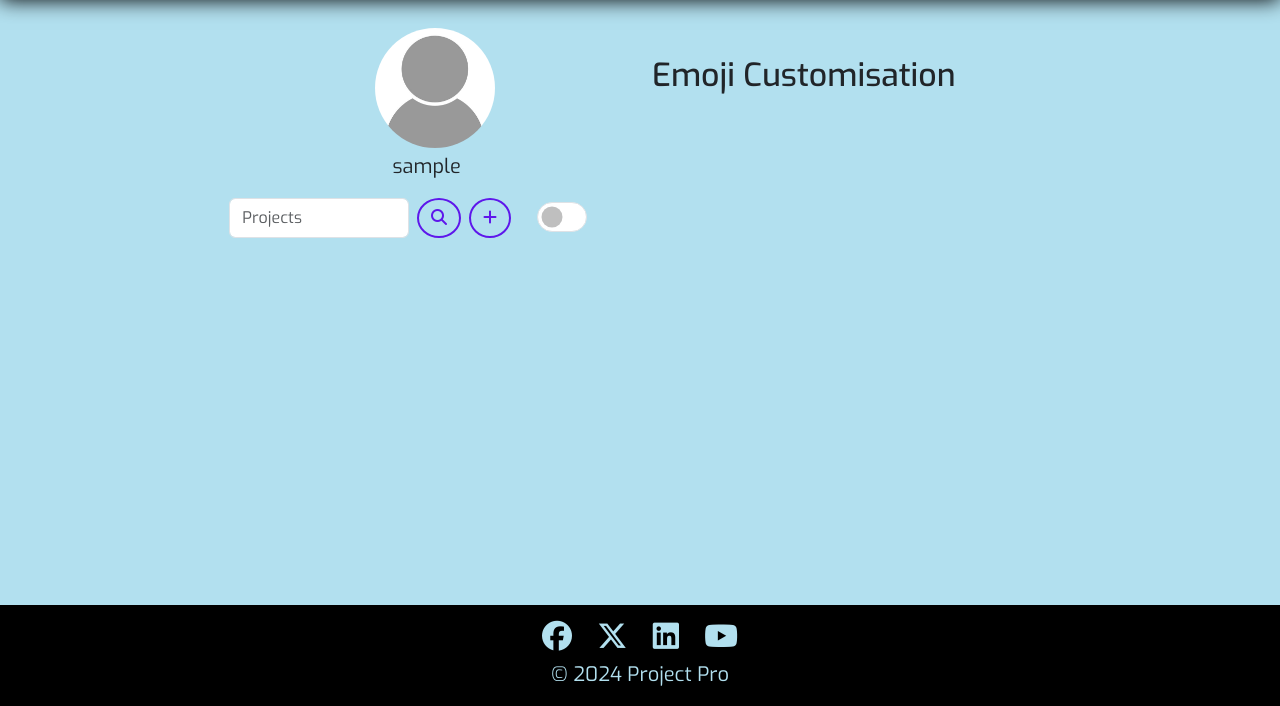
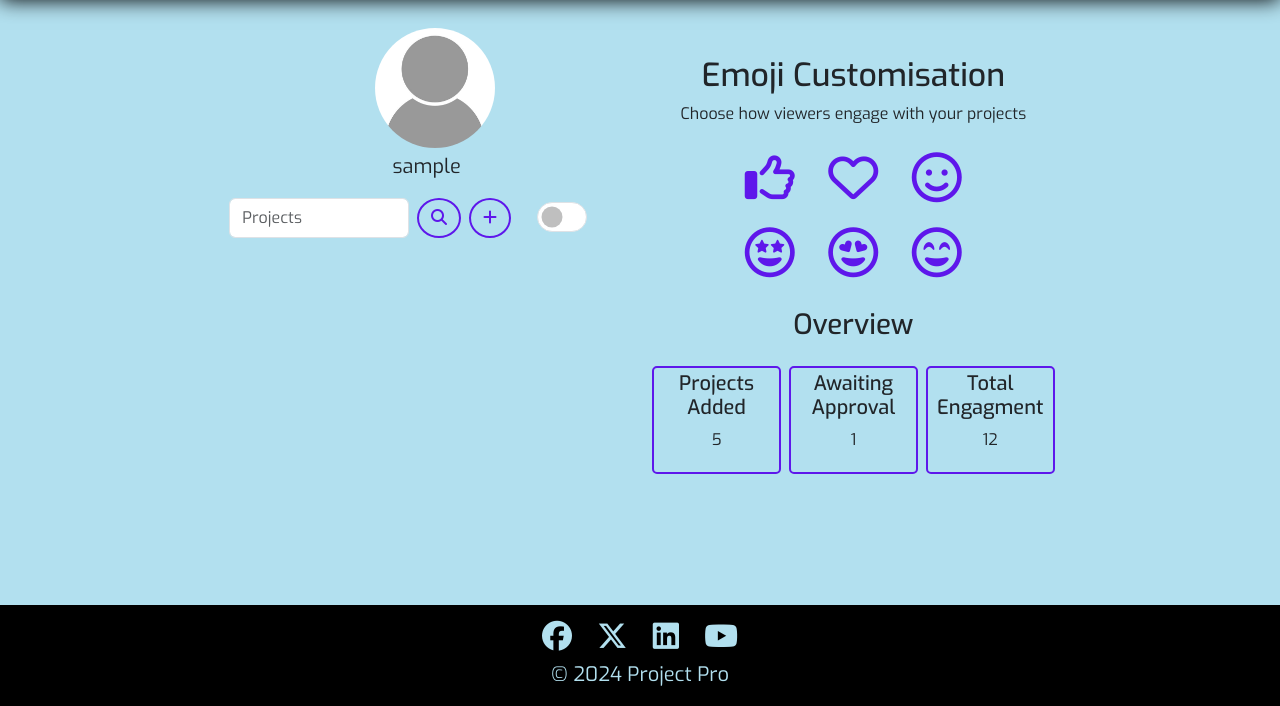
Before and after one commit to Spencily/Project-Pros, a Django app: page /dashboard/ in a window 1280 px wide. Shown: the part 94-800 px from the top of the page. Run offline with Django 5.2, Linux system fonts and the light colour scheme; the visitor is signed in with stand-in values (Sample User, id 1); some libraries are stand-ins or nearby versions.

Commit message:
Add emojis and overview sections to dashboard template

```diff
--- a/project/templates/project/dashboard.html
+++ b/project/templates/project/dashboard.html
@@ -35,12 +35,45 @@
                     </div>
                 </div>
             </div>
+            <div class="row ms-1" id="project-list"></div>
         </div>
         <div class="col-sm-6 col-md-5 col-lg-4">
             <div class="row mt-5">
-                <div class="col">
+                <div class="col text-center">
                     <h2>Emoji Customisation</h2>
+                    <p>Choose how viewers engage with your projects</p>
+                    <div class="col" id="emojis-container">
+                        <i class="fa-regular fa-thumbs-up"></i>
+                        <i class="fa-regular fa-heart"></i>
+                        <i class="fa-regular fa-face-smile"></i>
+                        <br>
+                        <i class="fa-regular fa-face-grin-stars"></i>
+                        <i class="fa-regular fa-face-grin-hearts"></i>
+                        <i class="fa-regular fa-face-grin-beam"></i>
+                    </div>
                 </div>
+            </div>
+            <div class="row text-center gx-2 mt-3 mb-5">
+                <h3>Overview</h3>
+                <div class="col mt-3">
+                    <div class="overview-box p-1">
+                        <h5>Projects Added</h5>
+                        <p>5</p>
+                    </div>
+                </div>
+                <div class="col mt-3">
+                    <div class="overview-box p-1">
+                        <h5>Awaiting Approval</h5>
+                        <p>1</p>
+                    </div>
+                </div>
+                <div class="col mt-3">
+                    <div class="overview-box p-1">
+                        <h5>Total Engagment</h5>
+                        <p>12</p>
+                    </div>
+                </div>
+                <!-- <div class="col"> Added</div> -->
             </div>
         </div>
     </div>
--- a/static/css/style.css
+++ b/static/css/style.css
@@ -129,7 +129,31 @@ body {
     border-color: #5e17eb;
 }
 
+#emojis-container {
+    font-size: 50px;
+    color: #5e17eb;
+}
+
+#emojis-container i{
+    padding: 10px;
+}
+
+#emojis-container i:hover{
+    color: whitesmoke;
+    background-color: #5e17eb;
+    border-radius:50%;
+}
+
+.overview-box {
+    border: 2px solid #5e17eb;
+    border-radius: 5px;
+}
+
 /* Footer */
+#footer-spacer {
+    height: 101px;
+}
+
 footer {
     position: fixed;
     bottom: 0;
--- a/templates/base.html
+++ b/templates/base.html
@@ -78,6 +78,8 @@
         {% endblock %}
     </main>
 
+    <div id="footer-spacer"></div>
+
     <footer>
         <div class="flex text-center justify-content-center">
             <a href="https://www.facebook.com/" target="_blank"><i class="fa-brands fa-facebook"></i></a>
```
